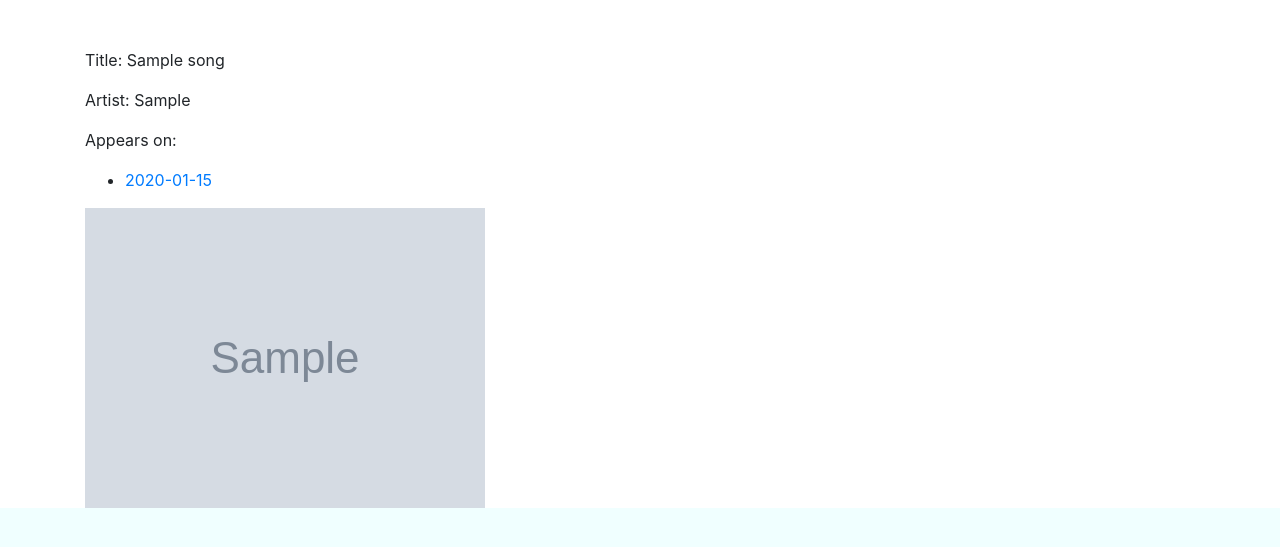
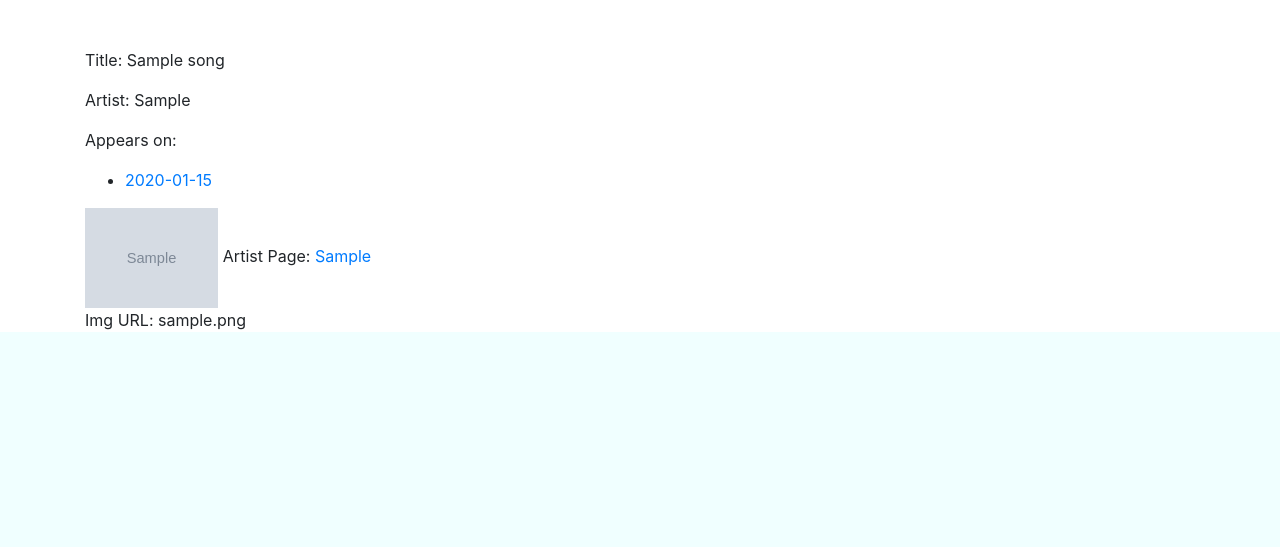
Before and after one commit to dmcconeghy/flashback, a Flask app: page /song/1 in a window 1280 px wide. Shown: the part 88-635 px from the top of the page. Run offline with Flask 2, Linux system fonts and the light colour scheme; tables that the repository leaves empty hold one stand-in row (values such as "Sample post"); grey boxes marked "Sample" are stand-in pictures.

Commit message:
Updates /songs /song/id routes with image fetching logic. Updates models with new image finding methods

```diff
--- a/app.py
+++ b/app.py
@@ -1,13 +1,12 @@
 import os
-import re
 import billboard
 import random
 from bs4 import BeautifulSoup
 import requests
-import bs4
+
 
 import datetime
-from flask import Flask, render_template, redirect, session, flash, g, request, url_for
+from flask import Flask, render_template, redirect, session, flash, g
 from flask_debugtoolbar import DebugToolbarExtension
 from forms import DateSearchForm, SignupForm, LoginForm
 from models import db, connect_db, User, Chart, Song, ChartAppearance
@@ -135,7 +134,7 @@ def chart_search(chart_date):
             if ChartAppearance.query.filter(and_(ChartAppearance.song_id == song_exists.id, ChartAppearance.chart_date == fetched_chart.date)).first():
                 new_song = Song(
                     title = entry.title,
-                    artist = entry.artist
+                    artist = entry.artist,
                 )
 
                 db.session.add(new_song)
@@ -172,7 +171,7 @@ def chart_search(chart_date):
 
             new_song = Song(
                 title = entry.title,
-                artist = entry.artist
+                artist = entry.artist,
             )
 
             db.session.add(new_song)
@@ -242,31 +241,53 @@ def test_route():
 def get_image(artist):
 
     hyphen_artist = artist.replace('&20', '-')
-    space_artist = artist.replace('&20', ' ').capitalize()
+    space_artist = artist.replace('&20', ' ').title()
 
     formatted_url = f"http://billboard.com/artist/{hyphen_artist}"
 
-    def getdata(url):
+    def get_data(url):
         r = requests.get(url)
-        return r.text
+        if r.status_code != 404:
+            return r.text
+        else:
+            return "Not Found"
 
-    htmldata = getdata(formatted_url)
-    soup = BeautifulSoup(htmldata, 'html.parser')
+    htmldata = get_data(formatted_url)
 
-    img = soup.find('img', alt=f"An image of {space_artist}")
-    print(img)
-    if img == None:
-        src = '/static/media/missing_album_art.svg'
+    if htmldata != "Not Found":
+        soup = BeautifulSoup(htmldata, 'html.parser')
+        alt=f"An image of {space_artist}"
+
+        img_element = soup.find('img', alt=alt)
     else:
-        src = img['data-lazy-src']
+        soup = "Not Found"
+        alt=f"An image of {space_artist}"
+        img_element = None
+
+    if img_element != None:
+
+        image_src = img_element['data-lazy-src']
 
         songs = Song.query.filter(Song.artist == space_artist).all()
 
         for song in songs:
-            song.song_img_url = src
+            song.song_img_url = image_src
             db.session.commit()
+    else:
+        image_src = "def"
+        songs = Song.query.filter(Song.artist == space_artist).all()
 
-    return render_template('images.html', hyphen_artist=hyphen_artist, formatted_url=formatted_url, image_src=src, artist=space_artist, songs=songs, soup=soup, img=img)
+    return render_template('images.html',
+                            artist=artist,
+                            hyphen_artist=hyphen_artist,
+                            space_artist=space_artist,
+                            formatted_url=formatted_url,
+                            img_element=img_element,
+                            alt=alt,
+                            image_src=image_src,
+                            songs=songs,
+                            soup=soup,
+                            )
 
 ################### CHARTS ###################
 @app.route('/charts', methods=['GET', 'POST'])
@@ -318,9 +339,17 @@ def show_chart(req_chart_date):
 def show_list_of_songs():
     """ Returns a list of database stored songs from queried charts """
 
-    songs = Song.query.all()
+    songs = Song.query.order_by(Song.id).limit(20).all()
 
-    # todo: add appearances join query
+    for song in songs:
+        # Check if artist page has been searched for
+        if song.artist_page == "Not Queried":
+
+            # Check if artist page search turned up empty
+            if song.find_artist_page() != False:
+
+                # Search for an image
+                song.get_artist_image()
 
     return render_template('songs.html', songs=songs)
 
@@ -329,8 +358,18 @@ def show_song_details(song_id):
 
     song = Song.query.get_or_404(song_id)
 
+    # Check if artist page has been searched for
+    if song.artist_page == "Not Queried":
+
+        # Check if artist page search turned up empty
+        if song.find_artist_page() != False:
+
+            # Search for an image
+            song.get_artist_image()
+
+
+
     appearances = ChartAppearance.query.filter(ChartAppearance.song_id == song_id).all()
-    print(f"BEHOLD", appearances[0].chart_date)
 
     return render_template('song.html', song=song, appearances=appearances)
 
@@ -338,7 +377,17 @@ def show_song_details(song_id):
 def show_song_gallery():
     """ Returns a scrollable gallery of songs. """
 
-    songs = Song.query.all()
+    songs = Song.query.limit(20).all()
+
+    for song in songs:
+        # Check if artist page has been searched for
+        if song.artist_page == "Not Queried":
+
+            # Check if artist page search turned up empty
+            if song.find_artist_page() != False:
+
+                # Search for an image
+                song.get_artist_image()
 
     return render_template('song_gallery.html', songs=songs)
 
--- a/templates/chart_results.html
+++ b/templates/chart_results.html
@@ -23,7 +23,7 @@
             <div class="col-sm-1 text-center align-middle"> {{appearance.rank}}
             </div>
             <div class="col-sm-1 ">
-                <img class="img-fluid img-thumbnail" src="../static/media/missing_album_art.svg" alt="default album image" width="50px">
+                <img class="img-fluid img-thumbnail" src="{{song.song_img_url}}" alt="default album image" width="50px">
             </div>
             <div class="col-sm-7 text-left align-middle">
                 {{song.title}} by {{song.artist}}
--- a/templates/song.html
+++ b/templates/song.html
@@ -1,6 +1,6 @@
 {% extends 'base.html' %}
 
-{% block title %}{{song.title}}{% endblock %}
+{% block title %}{{song.title | truncate(20)}} by {% endblock %}
 
 {% block content %}
 <div class="div container pt-5">
@@ -14,7 +14,11 @@
    </ul>
    </p>
    <p>
-      <img src="{{song.song_img_url}}">
+      <img src="{{song.song_img_url}}" height="100px">
+      Artist Page: <a href="{{song.artist_page}}">{{song.artist_page}}</a>
+      <br>
+      Img URL: {{song.song_img_url}}
+
    </p>
 
 </div>
```
Also changed, not shown: models.py (+60 -2 lines), templates/images.html (+10 -14 lines), templates/song_gallery.html (+5 -5 lines), templates/songs.html (+38 -7 lines), 1 other file.
